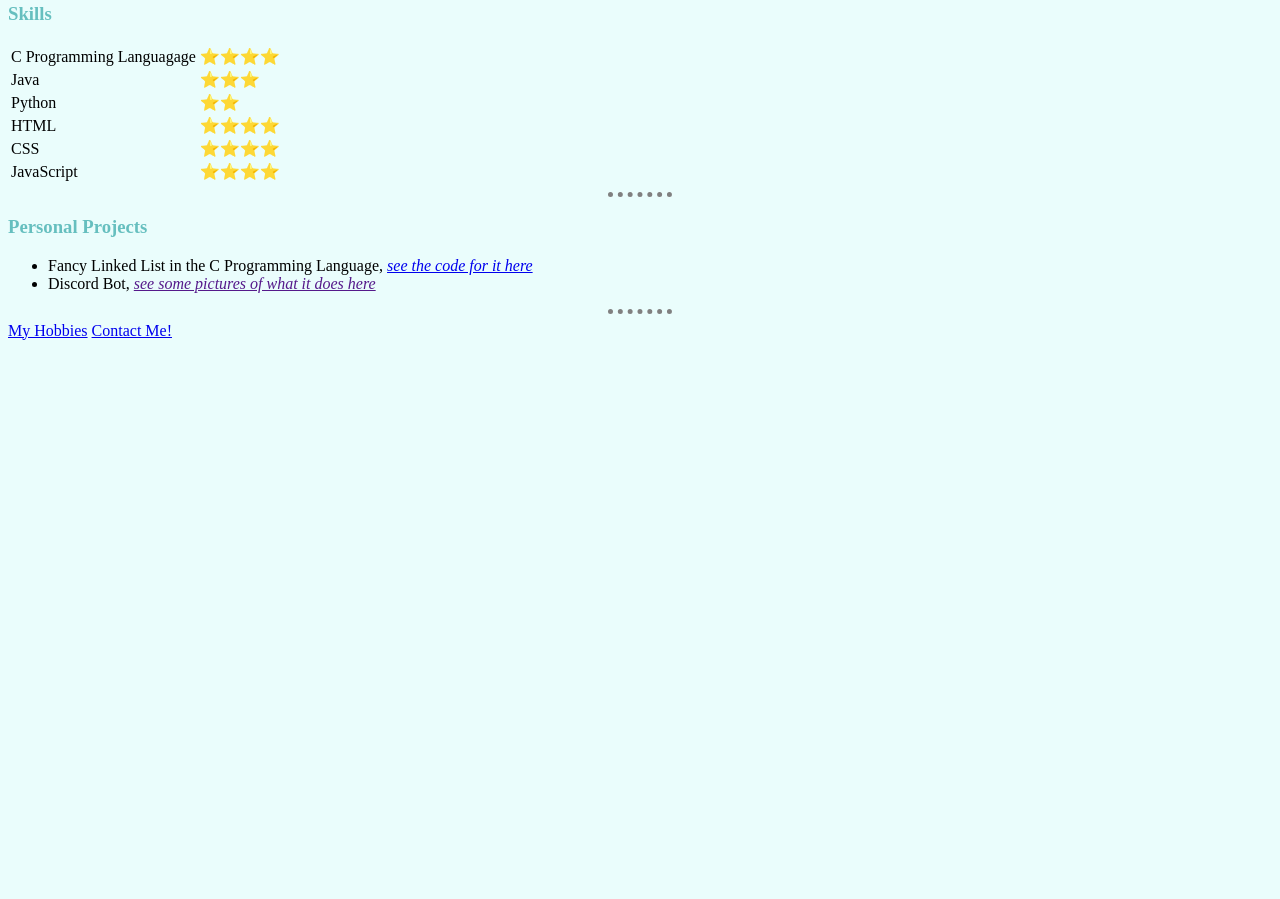
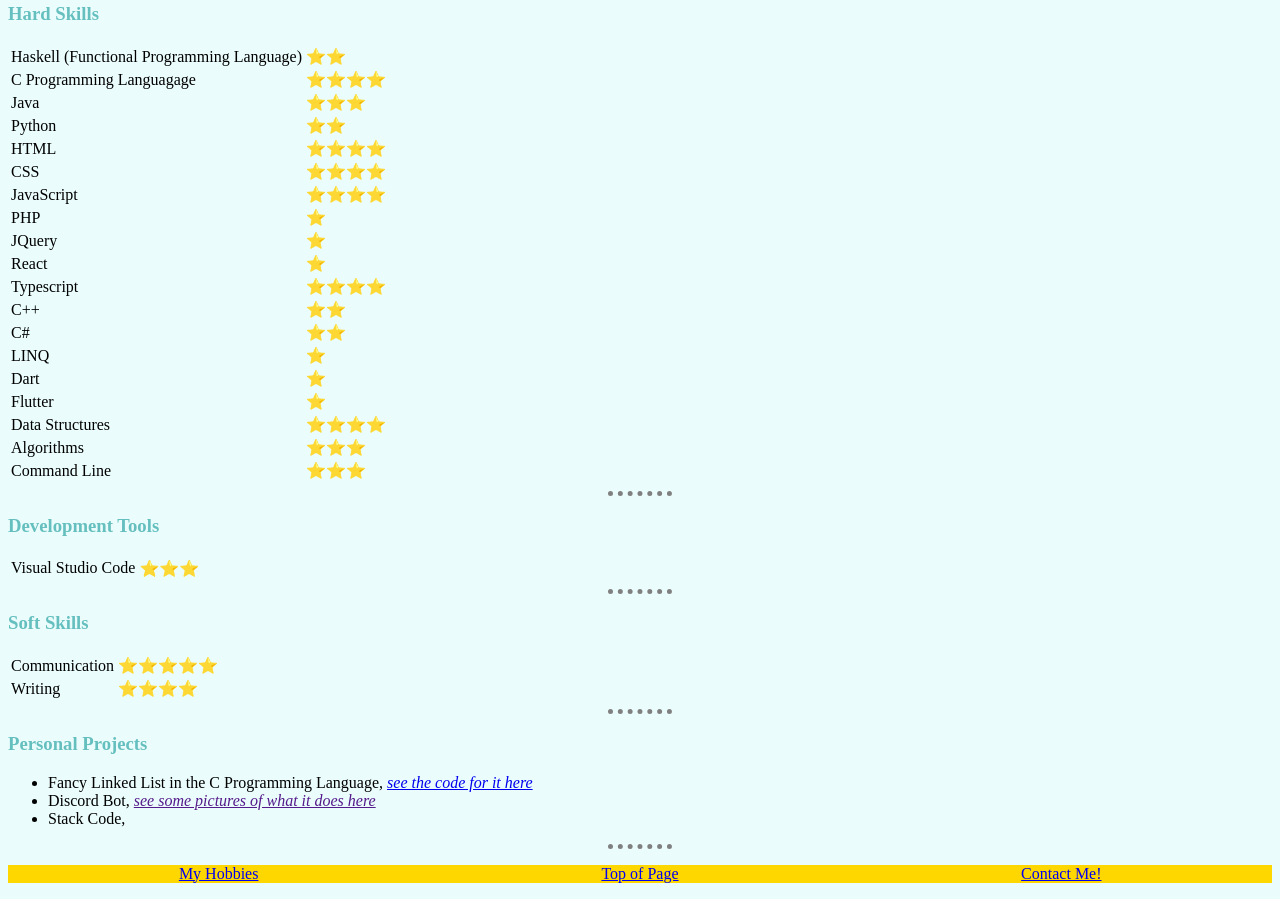
Before and after one commit to ramird21/cv, a plain HTML site: page index.html in a window 1280 px wide. Shown: the part 852-1751 px from the top of the page. Before the commit the page ends 1200 px from the top, so only its background shows below. Drawn offline with Linux system fonts and the light colour scheme.

Commit message:
Add files via upload

```diff
--- a/css/styles.css
+++ b/css/styles.css
@@ -18,3 +18,22 @@ h1 {
 h3 {
     color: #66BFBF;
 }
+
+nav ul {
+
+    display: flex;
+    list-style-type: none;
+    padding: 0;
+}
+
+nav li {
+    flex-grow: 1;
+    background-color: gold;
+    text-align: center;
+}
+
+nav li {
+    flex-basis: 100px;
+    background-color: gold;
+    text-align: center;
+}
--- a/index.html
+++ b/index.html
@@ -20,7 +20,7 @@
                                 Florida</a>
                         </strong>.</em></p>
 
-                <p>I am an iOS and Web Developer. I love coffee and I take nature pictures as a hobby.</p>
+                <p>I aspire to become an iOS and Web Developer. I love coffee and I take nature pictures as a hobby.</p>
             </td>
         </tr>
 
@@ -83,8 +83,12 @@
 
     <hr>
 
-    <h3>Skills</h3>
+    <h3>Hard Skills</h3>
     <table>
+        <tr>
+            <td>Haskell (Functional Programming Language)</td>
+            <td>⭐️⭐️</td>
+        </tr>
         <tr>
             <td>C Programming Languagage</td>
             <td>⭐️⭐️⭐️⭐️</td>
@@ -109,8 +113,79 @@
             <td>JavaScript</td>
             <td>⭐️⭐️⭐️⭐️</td>
         </tr>
+        <tr>
+            <td>PHP</td>
+            <td>⭐️</td>
+        </tr>
+        <tr>
+            <td>JQuery</td>
+            <td>⭐️</td>
+        </tr>
+        <tr>
+            <td>React</td>
+            <td>⭐️</td>
+        </tr>
+        <tr>
+            <td>Typescript</td>
+            <td>⭐️⭐️⭐️⭐️</td>
+        </tr>
+        <tr>
+            <td>C++</td>
+            <td>⭐️⭐️</td>
+        </tr>
+        <tr>
+            <td>C#</td>
+            <td>⭐️⭐️</td>
+        </tr>
+        <tr>
+            <td>LINQ</td>
+            <td>⭐️</td>
+        </tr>
+        <tr>
+            <td>Dart</td>
+            <td>⭐️</td>
+        </tr>
+        <tr>
+            <td>Flutter</td>
+            <td>⭐️</td>
+        </tr>
+        <tr>
+            <td>Data Structures</td>
+            <td>⭐️⭐️⭐️⭐️</td>
+        </tr>
+        <tr>
+            <td>Algorithms</td>
+            <td>⭐️⭐️⭐️</td>
+        </tr>
+        <tr>
+            <td>Command Line</td>
+            <td>⭐️⭐️⭐️</td>
+        </tr>
     </table>
 
+    <hr>
+    <h3>Development Tools</h3>
+    <table>
+        <tr>
+            <td>Visual Studio Code</td>
+            <td>⭐️⭐️⭐️</td>
+        </tr>
+    </table>
+
+
+    <hr>
+
+    <h3>Soft Skills</h3>
+    <table>
+        <tr>
+            <td>Communication</td>
+            <td>⭐️⭐️⭐️⭐️⭐️</td>
+        </tr>
+        <tr>
+            <td>Writing</td>
+            <td>⭐️⭐️⭐️⭐️</td>
+        </tr>
+    </table>
 
     <hr>
 
@@ -120,13 +195,18 @@
                 href="https://github.com/ramird21/LinkedList/blob/main/main.c"><em>see the code for it here</em></a>
         </li>
         <li>Discord Bot, <a href=""><em>see some pictures of what it does here</em></a></li>
+
+        <li>Stack Code, </li>
     </ul>
 
     <hr>
-
-    <a href="hobbies.html">My Hobbies</a>
-    <a href="contact.html">Contact Me!</a>
-
+    <nav>
+        <ul>
+            <li><a href="hobbies.html">My Hobbies</a></li>
+            <li><a href="#">Top of Page</a></li>
+            <li> <a href="contact.html">Contact Me!</a>
+        </ul>
+    </nav>
 
 </body>
 
```
Also changed, not shown: shows.html (+2 -2 lines).
